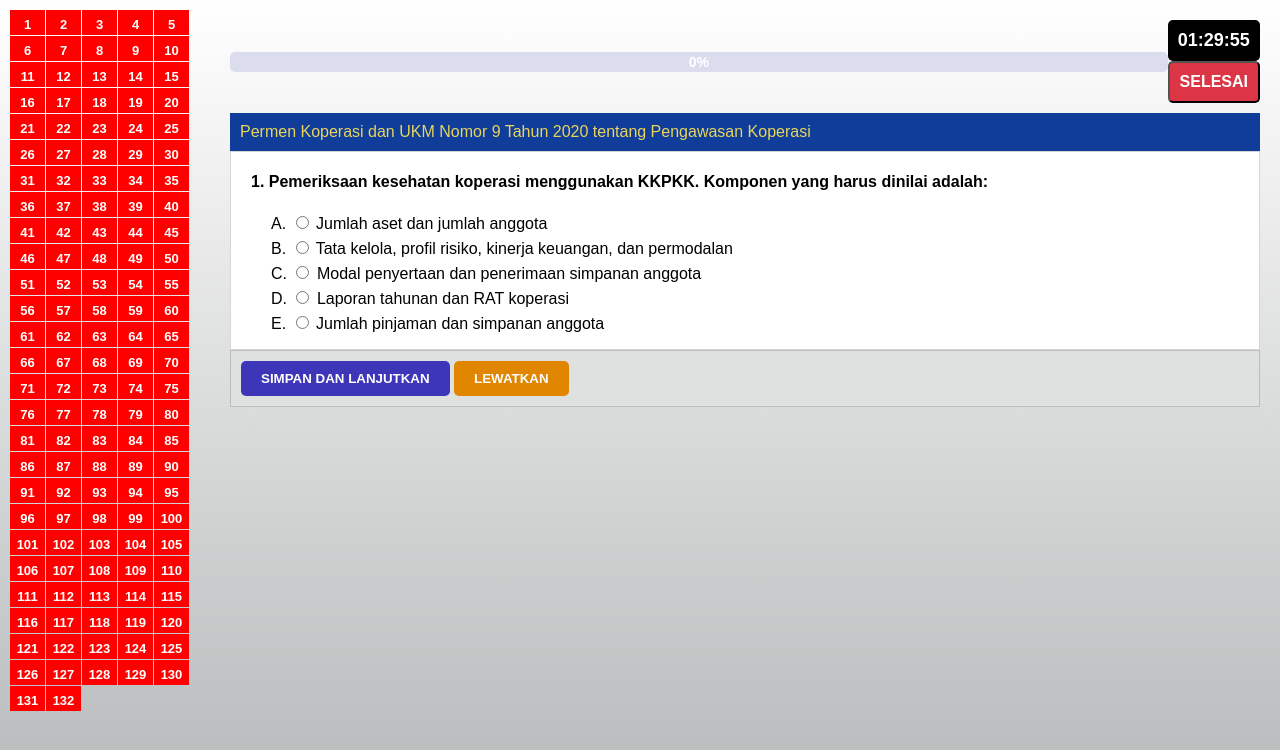
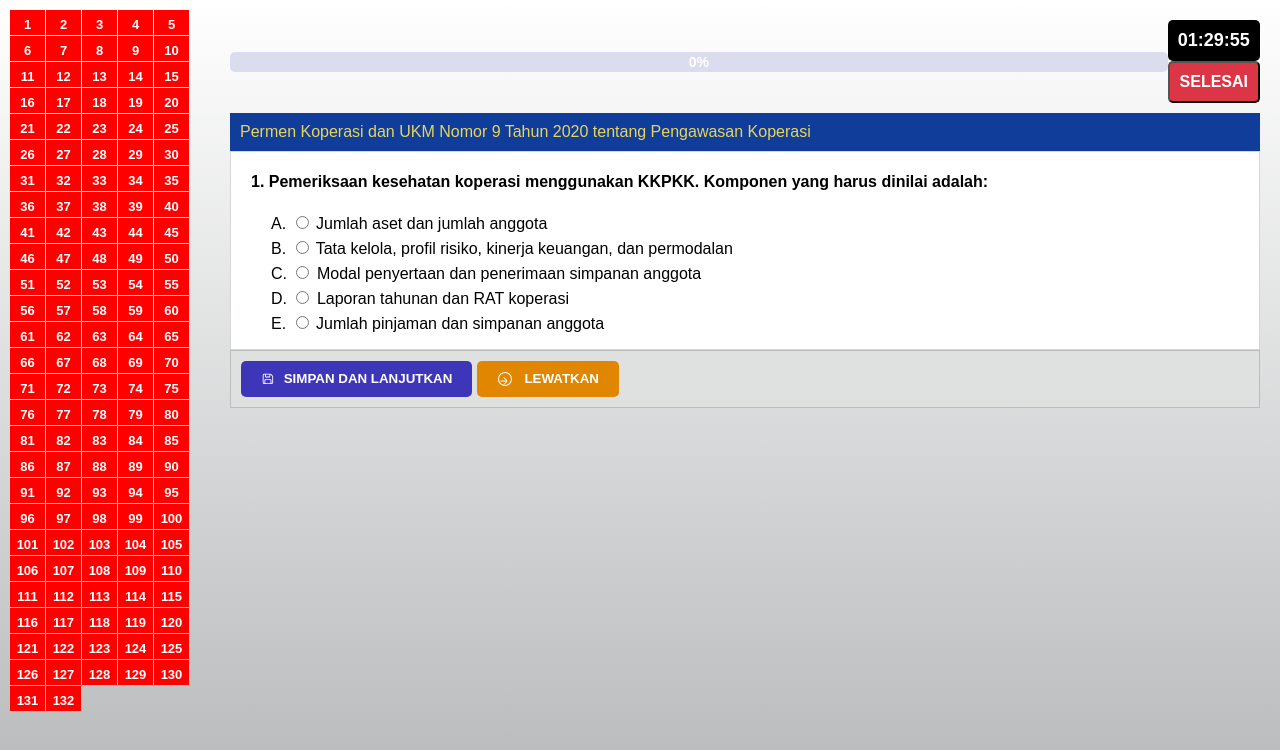
Before and after one commit to afuxl/skb, a plain HTML site: page public/index.html in a window 1280 px wide. Drawn offline with Linux system fonts and the light colour scheme.

Commit message:
Update index.html
update list

```diff
--- a/public/index.html
+++ b/public/index.html
@@ -42,9 +42,20 @@
     </div>
         <!-- Tombol Simpan Jawaban dan Lewati di sebelah kiri -->
         <div class="nav-buttons">
-            <button id="save-answer">SIMPAN DAN LANJUTKAN</button>
-            <button id="skip-answer">LEWATKAN</button>
+            <button id="save-answer">
+                <svg xmlns="http://www.w3.org/2000/svg" width="15" height="15" fill="currentColor" viewBox="0 0 26 26" style="vertical-align: middle; margin-right: 4px;">
+                    <path d="M3 5.75C3 4.23122 4.23122 3 5.75 3H15.7145C16.5764 3 17.4031 3.34241 18.0126 3.9519L20.0481 5.98744C20.6576 6.59693 21 7.42358 21 8.28553V18.25C21 19.7688 19.7688 21 18.25 21H5.75C4.23122 21 3 19.7688 3 18.25V5.75ZM5.75 4.5C5.05964 4.5 4.5 5.05964 4.5 5.75V18.25C4.5 18.9404 5.05964 19.5 5.75 19.5H6V14.25C6 13.0074 7.00736 12 8.25 12H15.75C16.9926 12 18 13.0074 18 14.25V19.5H18.25C18.9404 19.5 19.5 18.9404 19.5 18.25V8.28553C19.5 7.8214 19.3156 7.37629 18.9874 7.0481L16.9519 5.01256C16.6918 4.75246 16.3582 4.58269 16 4.52344V7.25C16 8.49264 14.9926 9.5 13.75 9.5H9.25C8.00736 9.5 7 8.49264 7 7.25V4.5H5.75ZM16.5 19.5V14.25C16.5 13.8358 16.1642 13.5 15.75 13.5H8.25C7.83579 13.5 7.5 13.8358 7.5 14.25V19.5H16.5ZM8.5 4.5V7.25C8.5 7.66421 8.83579 8 9.25 8H13.75C14.1642 8 14.5 7.66421 14.5 7.25V4.5H8.5Z"/>
+                </svg>
+                SIMPAN DAN LANJUTKAN
+            </button>
+            <button id="skip-answer">
+                <svg xmlns="http://www.w3.org/2000/svg" width="16" height="16" fill="currentColor" viewBox="0 0 16 16" style="vertical-align: middle; margin-right: 8px;">
+                    <path fill-rule="evenodd" d="M8 15A7 7 0 1 0 8 1a7 7 0 0 0 0 14zm0-1A6 6 0 1 1 8 2a6 6 0 0 1 0 12zm2.146-3.854a.5.5 0 0 1 0 .708l-3 3a.5.5 0 0 1-.708-.708L9.293 10.5H4a.5.5 0 0 1 0-1h5.293L6.44 6.854a.5.5 0 0 1 .708-.708l3 3z"/>
+                </svg>
+                LEWATKAN
+            </button>
         </div>
+
         <div class="nav-buttons-right">
             <div id="confirm-modal" class="modal">
                 <div class="modal-content">
@@ -137,14 +148,15 @@
             subsub.innerHTML=`${subquestion}`;
             quizContainer.innerHTML = `
                 <div class="question-box">
-                    <h4>${index + 1}. ${questionData.question}</h4>
+                    <h4 class="question">
+                    <span class="question-number">${index + 1}. </span><span class="question-text">${questionData.question}</span></h4>
                     <ul class="options">
                         ${questionData.options.map((option, i) => `
                             <li>
                                 <label>
                                     ${String.fromCharCode(65 + i)}.
-                                    <input type="radio" name="answer" value="${i + 1}"
-                                        ${userAnswer === (i + 1) ? 'checked' : ''} ${quizEnded ? 'disabled' : ''}>
+                                    <input type="radio" name="answer" value="${i + 1}" />
+                                        <span>${userAnswer === (i + 1) ? 'checked' : ''} ${quizEnded ? 'disabled' : ''}</span>
                                     ${option}
                                 </label>
                             </li>
```
